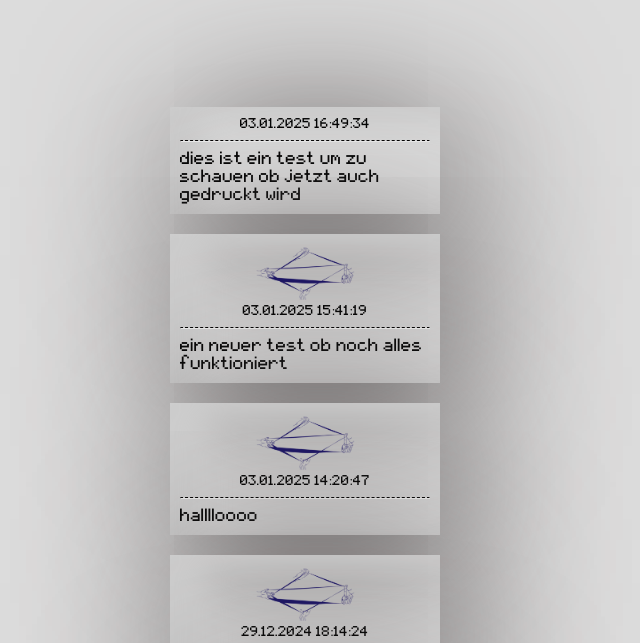
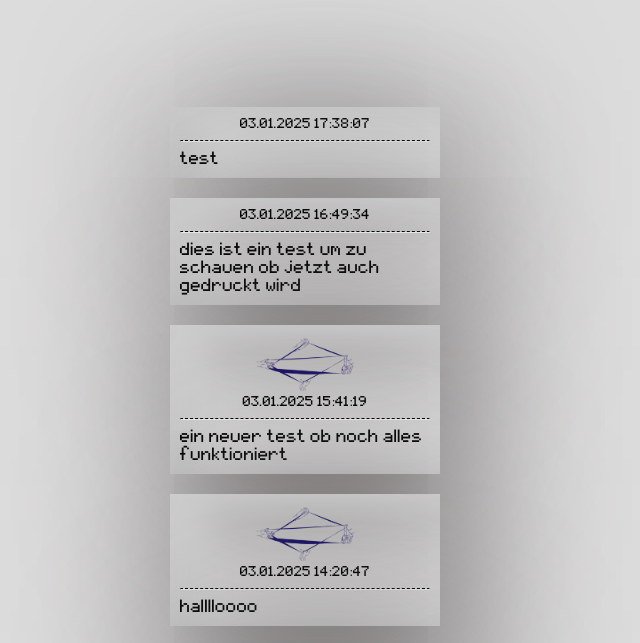
Before and after one commit to lulugrosche/post, a plain HTML site: page index.html in a window 1280 px wide. Shown: the part 78-721 px from the top of the page, without its empty margins (335-975 px from the left). Drawn offline with Linux system fonts and the light colour scheme.

Commit message:
Neuer Post: 03.01.2025 17:38:07

```diff
--- a/index.html
+++ b/index.html
@@ -8,6 +8,11 @@
 <body>
     <h1>Schwarzes Brett</h1>
     <div id="posts">
+        <div class="post">
+<div class="timestamp">03.01.2025 17:38:07</div>
+<hr>
+<div class="content">test</div>
+</div>
         <div class="post">
 <div class="timestamp">03.01.2025 16:49:34</div>
 <hr>
```
